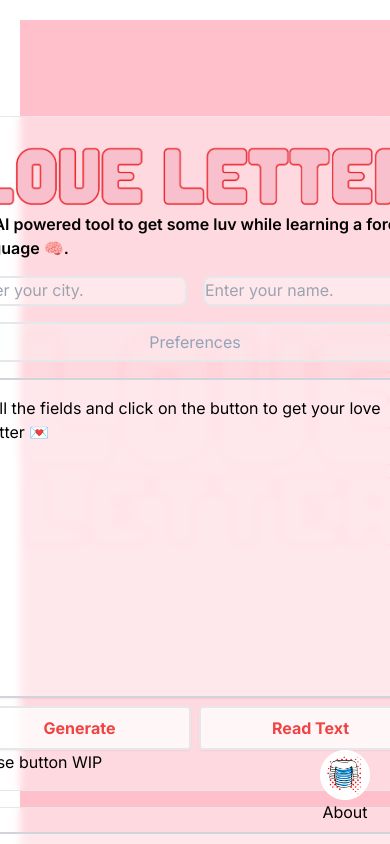
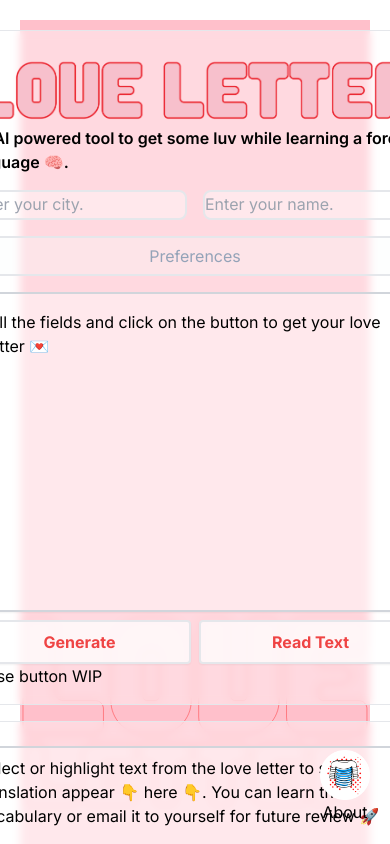
Before and after one commit to lmangall/love-letter, a Next.js app: page / in a window 390 px wide. Shown: the top 844 px of the page. Built offline with nearby package versions, Linux system fonts and the light colour scheme.

Commit message:
background settings responsivity

```diff
--- a/app/globals.css
+++ b/app/globals.css
@@ -13,6 +13,7 @@ body {
   font-family: 'Inter', sans-serif; /* Utilizing the Inter font */
 }
 
+
 @media (max-width: 768px) {
   /* Styles for tablets and below */
   body {
@@ -24,11 +25,12 @@ body {
   /* Styles for mobile devices */
   .grid {
     grid-template-columns: 1fr;
+  } /* This closing brace was missing */
   .p-24 {
     padding: 10px;
   }
 }
-}
+
 
 @layer utilities {
   .text-balance {
--- a/app/page.tsx
+++ b/app/page.tsx
@@ -133,7 +133,7 @@ export default function Home() {
   };
 
   return (
-    <div className="background-image-container">
+    <div className="relative">
       <LoveLetterBackground />
       <div className="grid  grid-cols-2 w-2/3 gap-4 content-center	m-auto p-24 justify-center ">
         <div className="p-6 backdrop-blur-sm bg-white bg-opacity-40 rounded-lg border border-1 rgba(255, 255, 255, 0.1) h-[80vh]">
```
